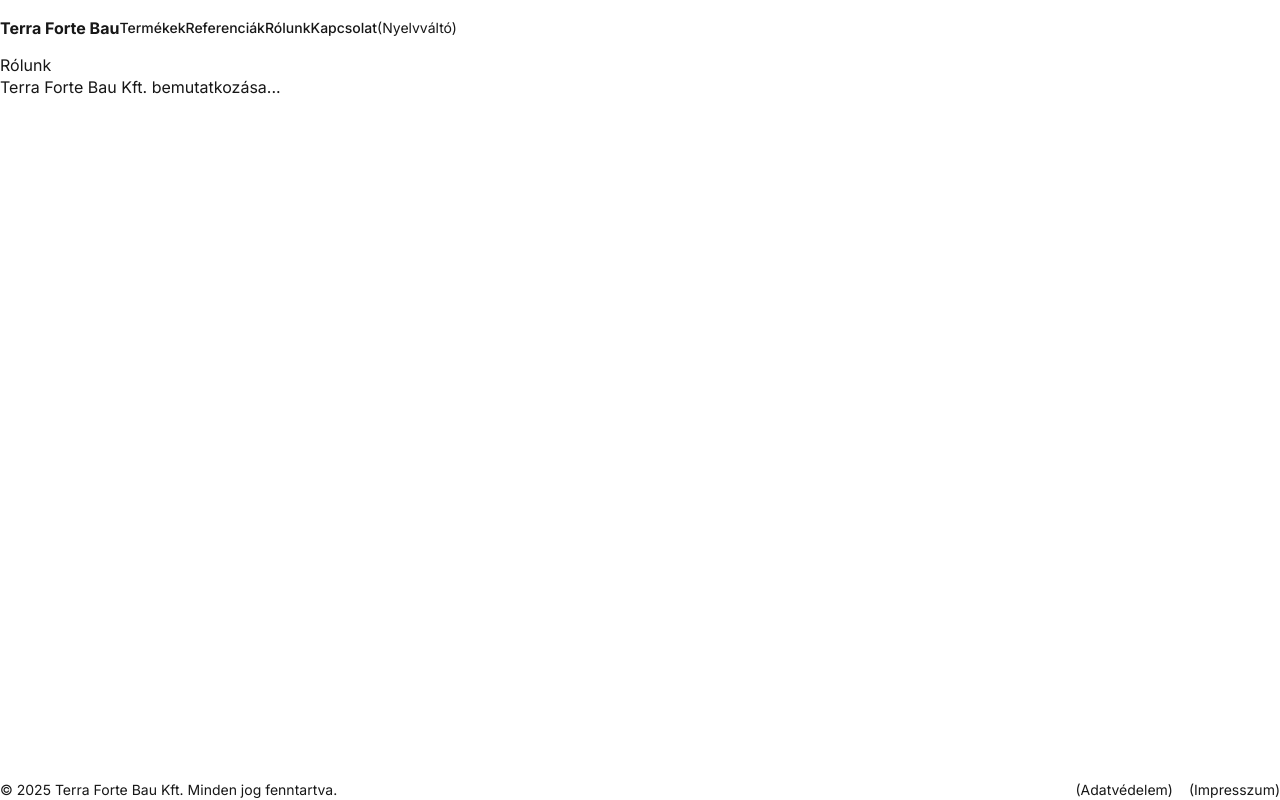
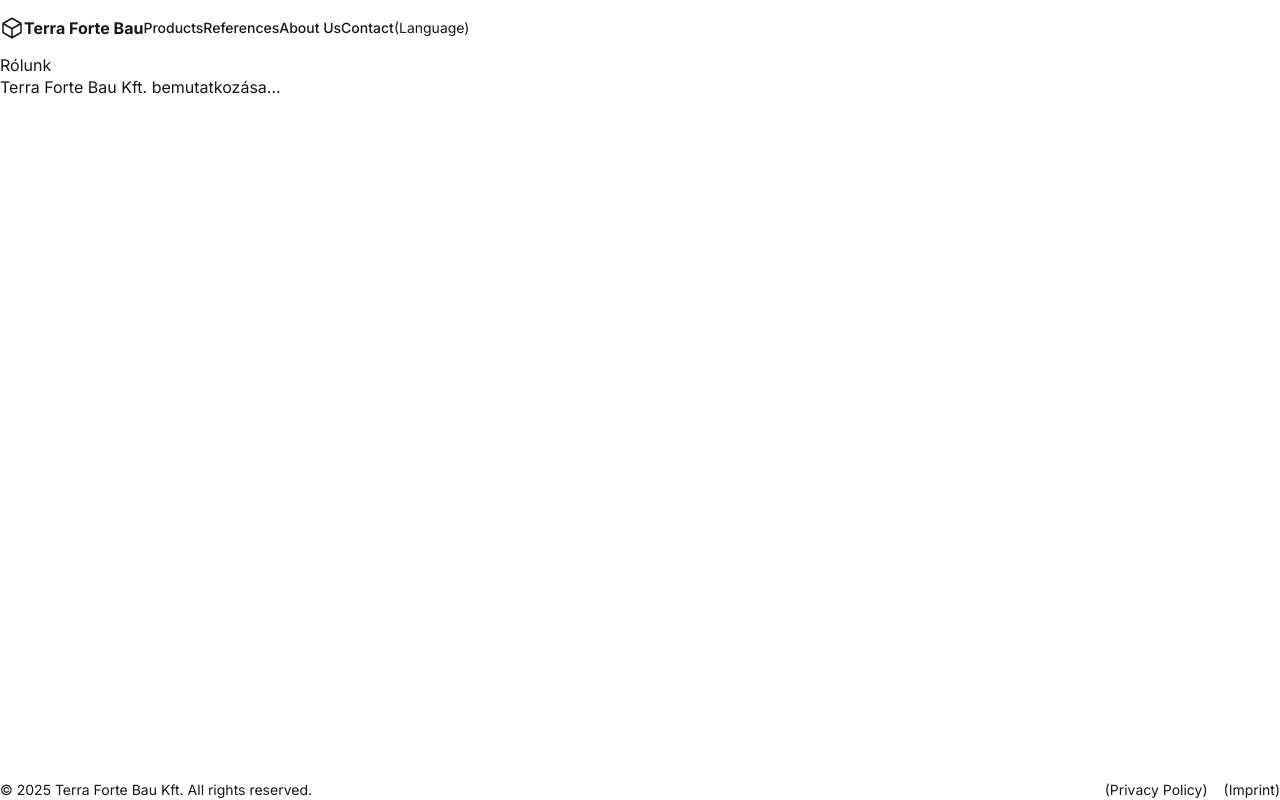
Before and after one commit to jozsef-kiss/terra-forte-project, a Next.js app: page /en/rolunk in a window 1280 px wide. Built offline with nearby package versions, Linux system fonts and the light colour scheme.

Commit message:
2.3. Statikus oldalak vázának elkészítése (Főoldal, Rólunk, Kapcsolat).

```diff
--- a/src/components/layout/Footer.tsx
+++ b/src/components/layout/Footer.tsx
@@ -1,15 +1,20 @@
+"use client"; // <-- FONTOS!
+
+import { useTranslations } from "next-intl"; // <-- Importáld
+
 export const Footer = () => {
+  const t = useTranslations("Footer"); // <-- Töltsd be a "Footer" szekciót
+  const year = new Date().getFullYear();
+
   return (
     <footer className="border-t py-6 md:py-8">
       <div className="container flex flex-col items-center justify-between gap-4 md:flex-row">
         <p className="text-sm text-muted-foreground">
-          © {new Date().getFullYear()} Terra Forte Bau Kft. Minden jog
-          fenntartva.
+          {t("copyright", { year: year })} {/* Változó átadása */}
         </p>
         <nav className="flex gap-4">
-          {/* Ide jönnek majd a jogi linkek */}
-          <p className="text-sm text-muted-foreground">(Adatvédelem)</p>
-          <p className="text-sm text-muted-foreground">(Impresszum)</p>
+          <p className="text-sm text-muted-foreground">({t("privacy")})</p>
+          <p className="text-sm text-muted-foreground">({t("imprint")})</p>
         </nav>
       </div>
     </footer>
--- a/src/components/layout/Header.tsx
+++ b/src/components/layout/Header.tsx
@@ -1,42 +1,48 @@
+"use client"; // <-- FONTOS!
 import Link from "next/link";
+import { useTranslations } from "next-intl"; // <-- Importáld
+import { CubeIcon } from "@heroicons/react/24/outline"; // <-- Importáld a Heroicon-ra
 
 export const Header = () => {
+  const t = useTranslations("Header"); // <-- Töltsd be a "Header" szekciót
+
   return (
     <header className="sticky top-0 z-50 w-full border-b bg-background/95 backdrop-blur supports-[backdrop-filter]:bg-background/60">
       <div className="container flex h-14 items-center">
         <Link href="/" className="mr-6 flex items-center space-x-2">
+          <CubeIcon className="h-6 w-6" /> {/* Heroicon */}
           <span className="font-bold sm:inline-block">Terra Forte Bau</span>
         </Link>
         <nav className="flex items-center space-x-4 lg:space-x-6">
-          {/* Ide jön majd a dinamikus menü */}
           <Link
             href="/termekek"
             className="text-sm font-medium transition-colors hover:text-primary"
           >
-            Termékek
+            {t("products")} {/* Fordított szöveg */}
           </Link>
           <Link
             href="/referenciak"
             className="text-sm font-medium text-muted-foreground transition-colors hover:text-primary"
           >
-            Referenciák
+            {t("references")} {/* Fordított szöveg */}
           </Link>
           <Link
             href="/rolunk"
             className="text-sm font-medium text-muted-foreground transition-colors hover:text-primary"
           >
-            Rólunk
+            {t("about")} {/* Fordított szöveg */}
           </Link>
           <Link
             href="/kapcsolat"
             className="text-sm font-medium text-muted-foreground transition-colors hover:text-primary"
           >
-            Kapcsolat
+            {t("contact")} {/* Fordított szöveg */}
           </Link>
         </nav>
         <div className="ml-auto flex items-center space-x-4">
-          {/* Ide jön majd a nyelvváltó és a CTA */}
-          <p className="text-sm text-muted-foreground">(Nyelvváltó)</p>
+          <p className="text-sm text-muted-foreground">
+            ({t("lang_switcher")})
+          </p>
         </div>
       </div>
     </header>
--- a/src/i18n/request.ts
+++ b/src/i18n/request.ts
@@ -1,15 +1,22 @@
-import { notFound } from "next/navigation";
+// src/i18n/request.ts
+
 import { getRequestConfig } from "next-intl/server";
 
-// A Mester Tervben meghatározott nyelvek
-const locales = ["hu", "en", "de"];
+// Definiáljuk az alapértelmezett nyelvet, pont mint a middleware-ben
+const defaultLocale = "hu";
 
 export default getRequestConfig(async ({ locale }) => {
-  // Ellenőrzés, hogy a 'locale' érvényes-e
-  if (!locales.includes(locale as any)) notFound();
+  // JAVÍTÁS:
+  // Ha a 'locale' 'undefined',
+  // helyette a 'defaultLocale'-t ('hu') használjuk.
+  const finalLocale = locale ?? defaultLocale;
 
   return {
-    // A hivatalos doksi a 'messages' mappát a gyökérben javasolja
-    messages: (await import(`../../messages/${locale}.json`)).default,
+    messages: // A 'finalLocale' már garantáltan string
+    (await import(`../../messages/${finalLocale}.json`)).default,
+
+    // Most már a 'locale' tulajdonság (finalLocale)
+    // értéke 'string', ahogy a TypeScript elvárja.
+    locale: finalLocale,
   };
 });
```
